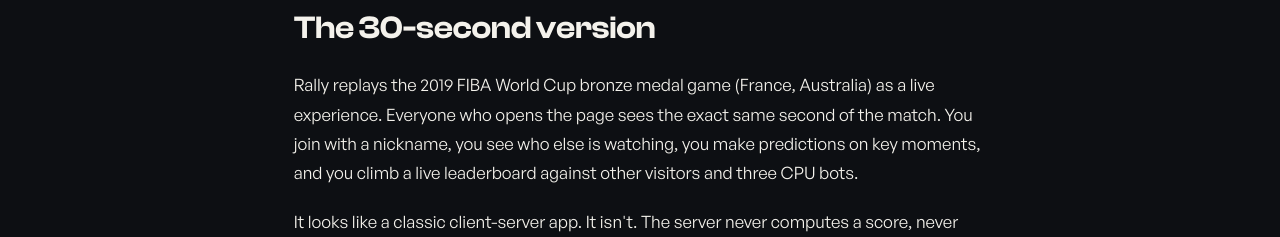
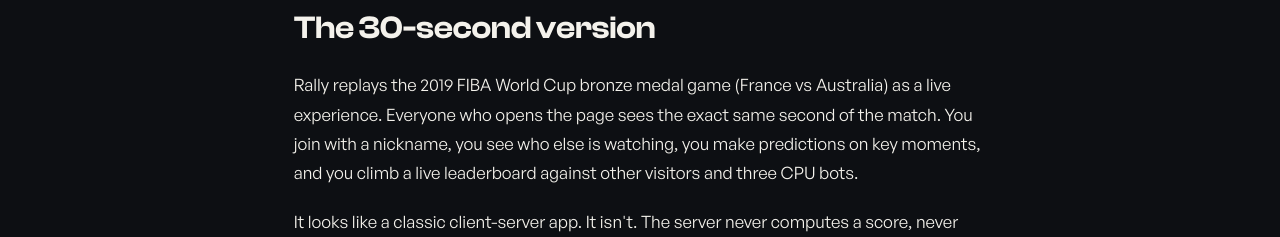
Before and after one commit to Aylay/aylay-website, a Next.js app: page /en/projets/rally/write-up in a window 1280 px wide. Shown: the part 622-859 px from the top of the page. Built offline with nearby package versions, Linux system fonts and the light colour scheme.

Commit message:
fix write up

```diff
--- a/src/app/[locale]/projets/rally/write-up/page.tsx
+++ b/src/app/[locale]/projets/rally/write-up/page.tsx
@@ -75,7 +75,7 @@
 
         <h2 className={h2}>The 30-second version</h2>
         <p className={p}>
-          Rally replays the 2019 FIBA World Cup bronze medal game (France, Australia) as a live experience. Everyone who opens the page sees the exact same second of the match. You join with a nickname, you see who else is watching, you make predictions on key moments, and you climb a live leaderboard against other visitors and three CPU bots.
+          Rally replays the 2019 FIBA World Cup bronze medal game (France vs Australia) as a live experience. Everyone who opens the page sees the exact same second of the match. You join with a nickname, you see who else is watching, you make predictions on key moments, and you climb a live leaderboard against other visitors and three CPU bots.
         </p>
         <p className={p}>
           It looks like a classic client-server app. It isn&apos;t. The server never computes a score, never ticks a clock, and stores almost nothing. Two design rules drive the whole system:
@@ -111,7 +111,7 @@
           The match &quot;runs&quot; 24/7 at zero cost, because it doesn&apos;t run at all: it&apos;s derived on demand. The loop wraps instantly, there&apos;s no drift, and there&apos;s nothing to crash.
         </p>
         <p className={p}>
-          Clients sync through a single public GET (a Lambda Function URL) that returns the anchor plus <code className={code}>serverNow</code>. The browser computes <code className={code}>offset = serverNow − Date.now()</code> once, then derives everything from <code className={code}>Date.now() + offset</code>. The client&apos;s <code className={code}>setInterval</code> doesn&apos;t own any state, it just repaints from the shared clock. I verified it the honest way: three browsers side by side, same sequence, every tick.
+          Clients sync through a single public GET (a Lambda Function URL) that returns the anchor plus <code className={code}>serverNow</code>. The browser computes <code className={code}>offset = serverNow − Date.now()</code> once, then derives everything from <code className={code}>Date.now() + offset</code>. The client&apos;s <code className={code}>setInterval</code>&nbsp;doesn&apos;t own any state, it just repaints from the shared clock. I verified it the honest way: three browsers side by side, same sequence, every tick.
         </p>
         <p className={p}>
           One guardian Lambda runs hourly via EventBridge, with a single job: make sure the anchor exists (an idempotent conditional write). In V1 it&apos;s a safety net. In V2, when Rally ingests real NBA feeds, that seam becomes the match-transition logic.
@@ -129,10 +129,10 @@
           <li><strong className="font-semibold">Picks:</strong> who chose what, on which prediction, in which loop.</li>
         </ul>
         <p className={p}>
-          Everything downstream (bot picks, correct answers, points, ranks) every client computes locally, and they all get the same result. Three details make that possible.
+          Everything downstream (bot picks, correct answers, points, ranks), every client computes locally, and they all get the same result. Three details make that possible.
         </p>
         <p className={p}>
-          <strong className="font-semibold">Identity is the connection.</strong> When you send a pick, the server never trusts a name inside the message. It looks up the nickname attached to your <code className={code}>connectionId</code> and stamps it on the broadcast. You physically cannot pick as someone else, because you can only speak through your own socket. That&apos;s V1 anti-cheat for free, by construction.
+          <strong className="font-semibold">Identity is the connection.</strong> When you send a pick, the server never trusts a name inside the message. It looks up the nickname attached to your <code className={code}>connectionId</code>&nbsp;and stamps it on the broadcast. You physically cannot pick as someone else, because you can only speak through your own socket. That&apos;s V1 anti-cheat for free, by construction.
         </p>
         <p className={p}>
           <strong className="font-semibold">Nickname uniqueness is an atomic lock.</strong> Two people claiming &quot;cobra&quot; in the same millisecond is a textbook race. I don&apos;t solve it in code, DynamoDB does: the <code className={code}>join</code> route writes an item keyed by the name with <code className={code}>attribute_not_exists</code>. Conditional writes on the same key are serialized by the engine, so there are never two owners. The loser gets a <code className={code}>name_taken</code> message and picks another name. Disconnect deletes the lock.
```
